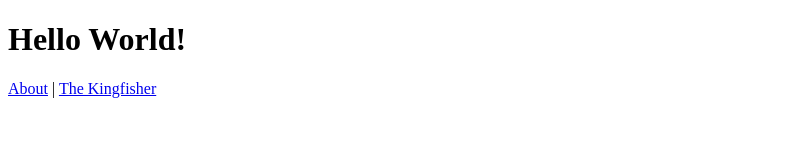
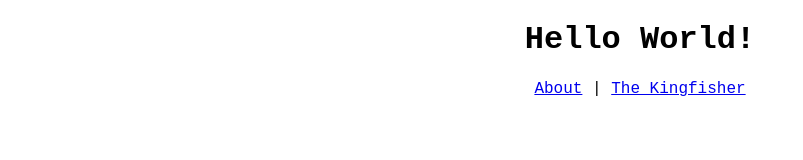
Before and after one commit to AllenDCooper/profile, a plain HTML site: page index.html in a window 1280 px wide. Shown: the whole page, without its empty margins (0-803 px from the left). Drawn offline with Linux system fonts and the light colour scheme.

Commit message:
added Google font

```diff
--- a/index.html
+++ b/index.html
@@ -4,6 +4,8 @@
     <meta charset="UTF-8">
     <meta name="viewport" content="width=device-width, initial-scale=1.0">
     <meta http-equiv="X-UA-Compatible" content="ie=edge">
+    <link rel="stylesheet" type="text/css" href="style/style.css"
+    <link href="https://fonts.googleapis.com/css?family=Cutive+Mono" rel="stylesheet">
     <title>Document</title>
 </head>
 <body>
--- /dev/null
+++ b/style/style.css
@@ -0,0 +1,4 @@
+body {
+    font-family: 'Cutive Mono', monospace;
+    text-align: center;
+}
```
